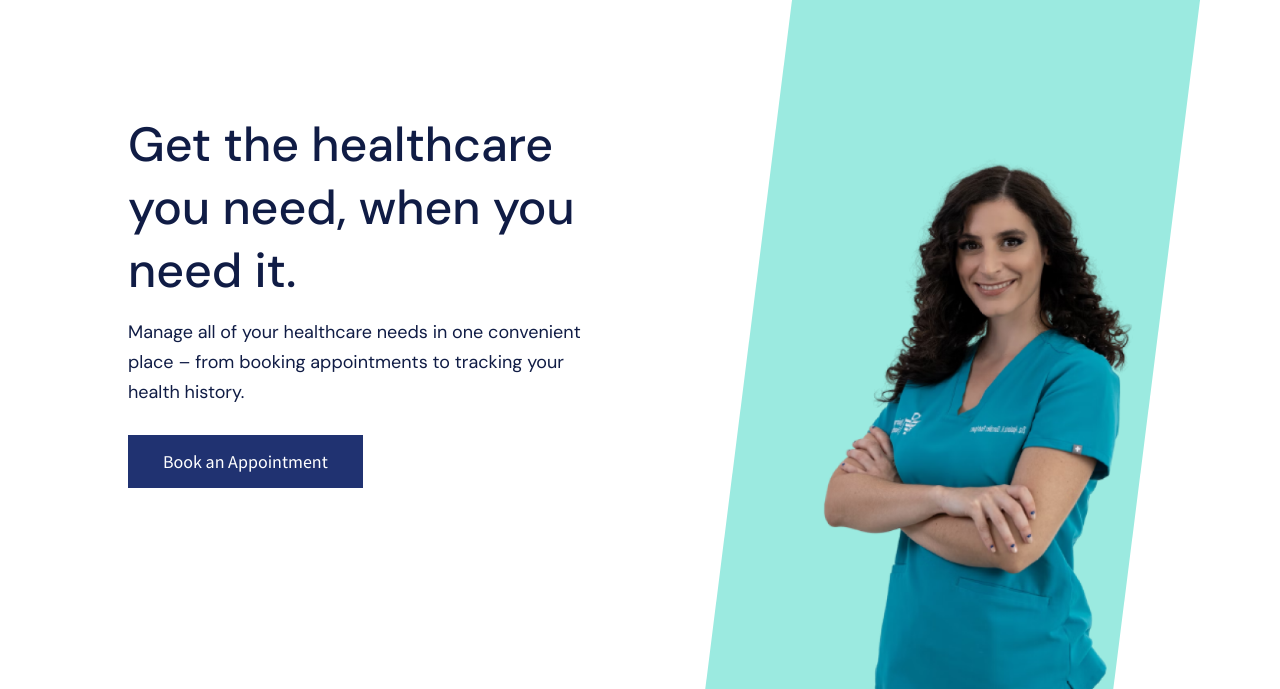
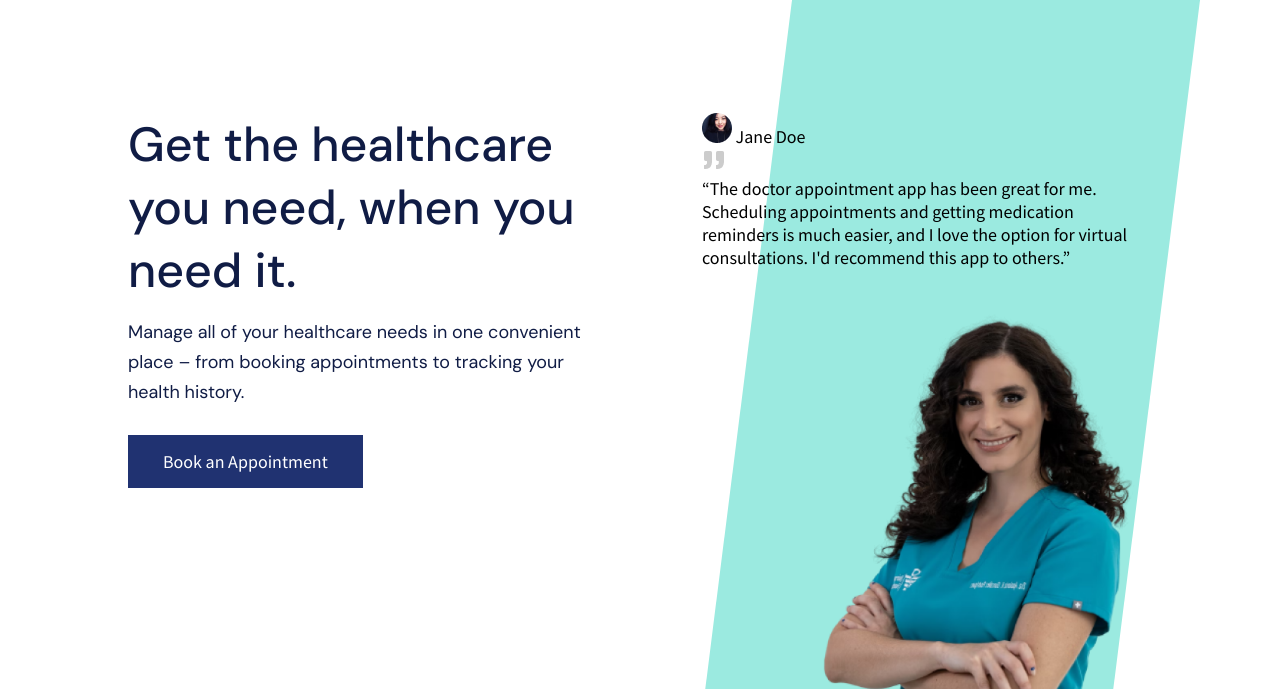
Before and after one commit to triabagus/holadok, a plain HTML site: page index.html in a window 1280 px wide. Shown: the part 111-800 px from the top of the page. Drawn offline with nearby package versions, Linux system fonts and the light colour scheme.

Commit message:
box testimonial structure html

```diff
--- a/index.html
+++ b/index.html
@@ -79,6 +79,19 @@
 
                 </div>
                 <div class="home__images">
+                    <div class="home__box-testimonial">
+                        <div class="home__box-data">
+                            <div>
+                                <img src="assets/img/jane-doe.png" alt="Jane Doe" width="30px" height="30px">
+                                <span class="home__box-user">Jane Doe</span>
+                            </div>
+                            <img src="assets/img/comments.png" alt="Testimonial image" width="24px" height="24px">
+                        </div>
+                        <p class="home__box-testimonials">
+                            “The doctor appointment app has been great for me. Scheduling appointments and getting medication reminders is much easier,
+                            and I love the option for virtual consultations. I'd recommend this app to others.”
+                        </p>
+                    </div>
                     <img src="assets/img/doctor.png" alt="home image" class="home__img">
                     <div class="home__parallelogram"></div>
                 </div>
```
